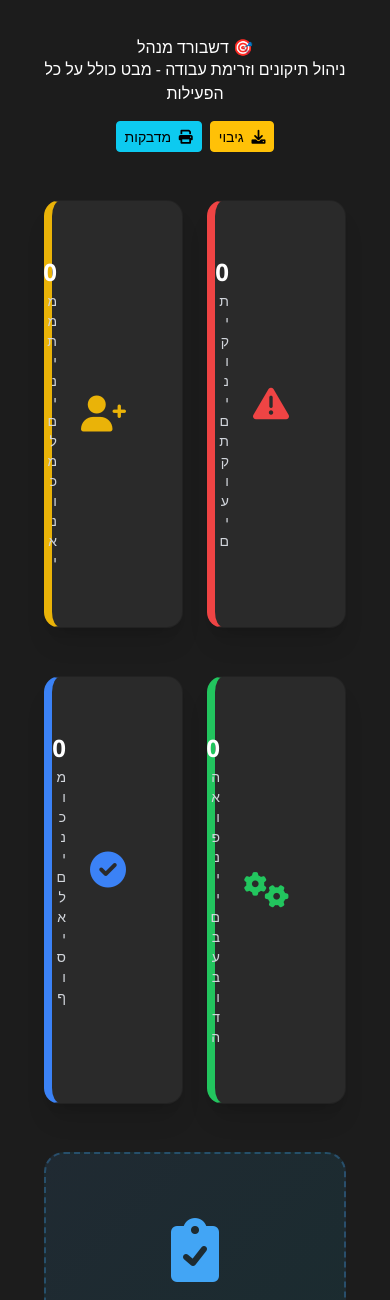
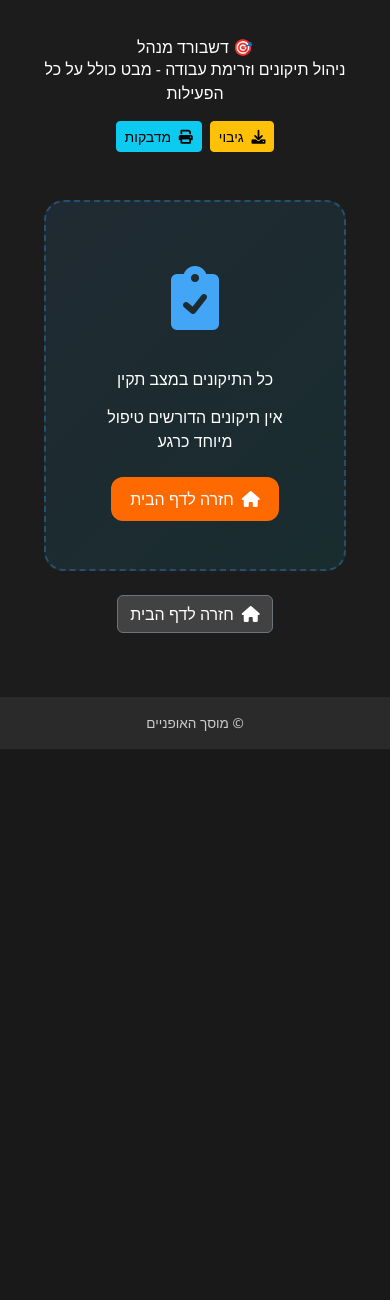
Before and after one commit to Amikashkash/bike_garage, a Django app: page /manager/dashboard/ in a window 390 px wide. Shown: the part 229-1529 px from the top of the page. After the commit the page ends 978 px from the top, so only its background shows below. Run offline with Django 5.2, Linux system fonts and the light colour scheme; the visitor is signed in with stand-in values (Sample User, id 1); data comes from the database, SQL or seed files in the repository; data that the repository does not hold is empty; some libraries are stand-ins or nearby versions.

Commit message:
hiding dashboard info cards

```diff
--- a/workshop/templates/workshop/manager_dashboard.html
+++ b/workshop/templates/workshop/manager_dashboard.html
@@ -24,7 +24,7 @@
         </div>
 
         <!-- Dashboard Stats Overview -->
-        <div class="dashboard-stats-overview mb-4">
+        <div class="dashboard-stats-overview mb-4 hidden md:block">
             <div class="grid grid-cols-2 lg:grid-cols-4 gap-4">
 
                 {% include 'workshop/components/stat_card.html' with number=stuck_repairs.count label='תיקונים תקועים' icon='fas fa-exclamation-triangle' color='error' %}
```
